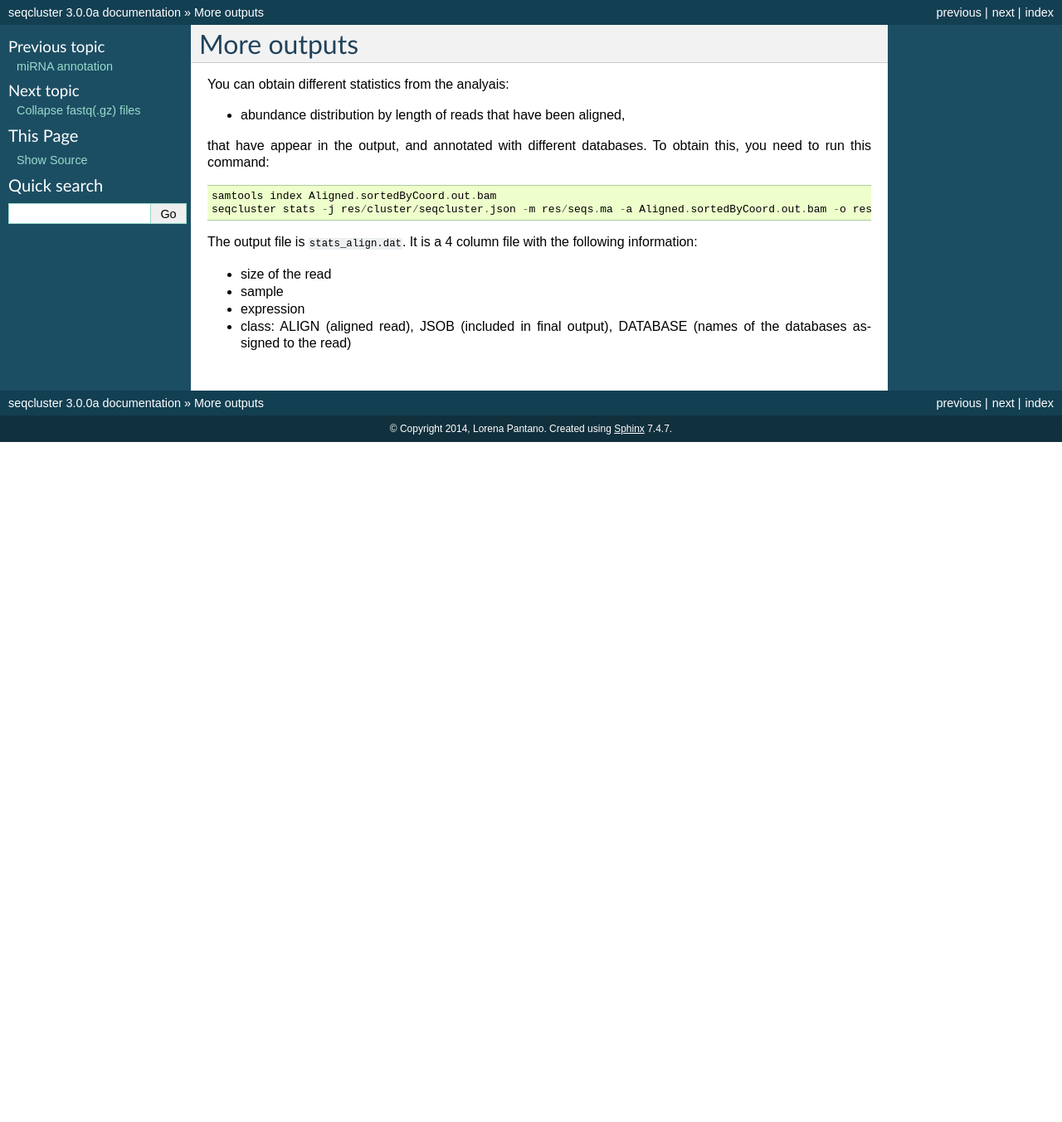
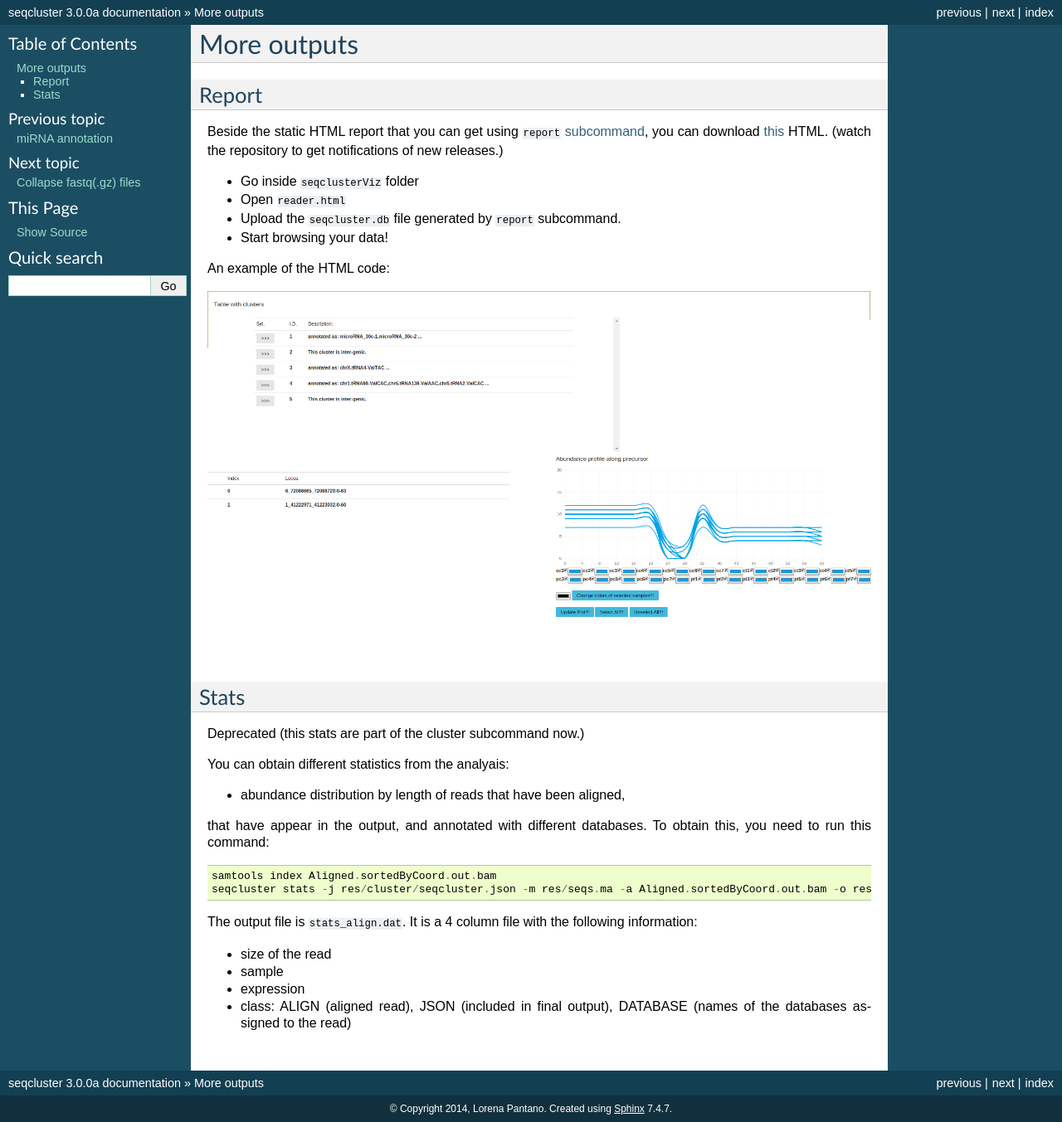
Before and after one commit to lpantano/seqcluster, a Sphinx documentation site: the page built from doc/source/more_outputs.rst, in a window 1280 px wide. Shown: the whole page at 83% size. Built offline with Sphinx 7.4.7, drawn with Linux system fonts in a browser that asks for light colours; before the commit the page ends 900 px from its top, so only the background shows below that.

Commit message:
add HTML reader doc

```diff
--- a/doc/source/more_outputs.rst
+++ b/doc/source/more_outputs.rst
@@ -4,6 +4,26 @@
 ***************
 More outputs
 ***************
+
+Report
+========
+
+Beside the static HTML report that you can get using ``report`` `subcommand <http://seqcluster.readthedocs.org/getting_started.html#report>`_, you can download `this <https://github.com/lpantano/seqclusterViz/archive/v0.99.zip>`_ HTML. (watch the repository to get notifications of new releases.)
+
+* Go inside ``seqclusterViz`` folder
+* Open ``reader.html``
+* Upload the ``seqcluster.db`` file generated by ``report`` subcommand.
+* Start browsing your data!
+
+An example of the HTML code:
+
+.. image:: seqclusterViz_example.png
+
+
+Stats
+========
+
+Deprecated (this stats are part of the cluster subcommand now.)
 
 You can obtain different statistics from the analyais:
 
@@ -19,4 +39,4 @@ The output file is ``stats_align.dat``. It is a 4 column file with the following
 * size of the read
 * sample
 * expression
-* class: ALIGN (aligned  read), JSOB (included in final output), DATABASE (names of the databases assigned to the read)
+* class: ALIGN (aligned  read), JSON (included in final output), DATABASE (names of the databases assigned to the read)
```
